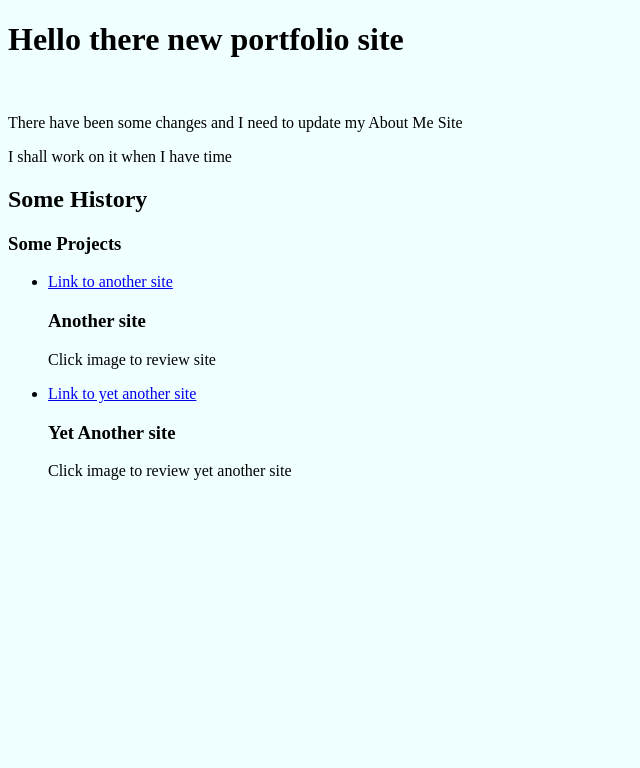
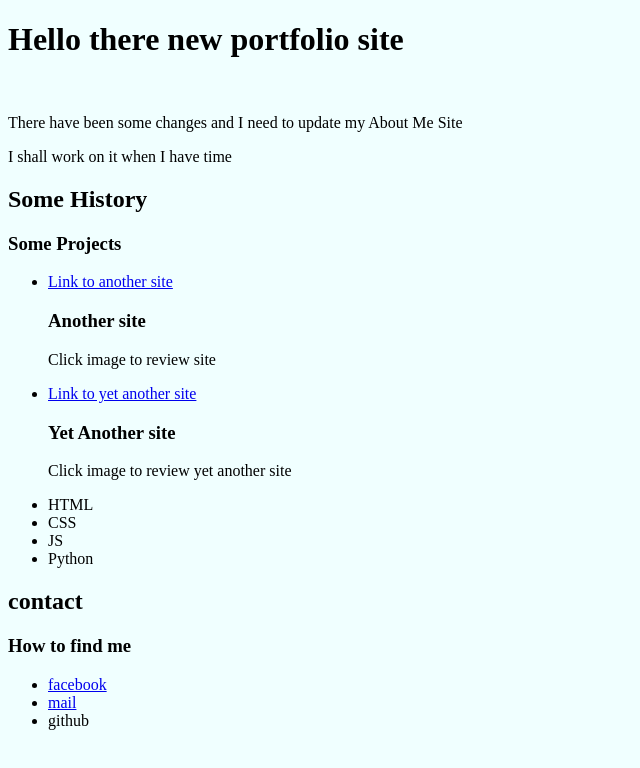
Before and after one commit to ruthbins/Site, a plain HTML site: page index.html in a window 1280 px wide. Shown: the whole page, without its empty margins (0-640 px from the left). Drawn offline with Linux system fonts and the light colour scheme.

Commit message:
Code to begin site

```diff
--- a/index.html
+++ b/index.html
@@ -34,6 +34,28 @@
   </li>
 </ul>
 
+<div>
+  <ul>
+    <li>HTML</li>
+    <li>CSS</li>
+    <li>JS</li>
+    <li>Python</li>
+  </ul>
+</div>
+</div>
+<footer id="contact">
+  <div class="section-title">
+    <h2>contact</h2>
+    <h3>How to find me</h3>
+  </div>
+  <div id="social-banner">
+    <ul>
+      <li><a href="#">facebook</a></li>
+      <li><a href="#">mail</a></li>
+      <li><a href="#"></a>github</li>
+    </ul>
+
+</footer>
 </div>
     <script src="script.js"></script>
   </body>
```
